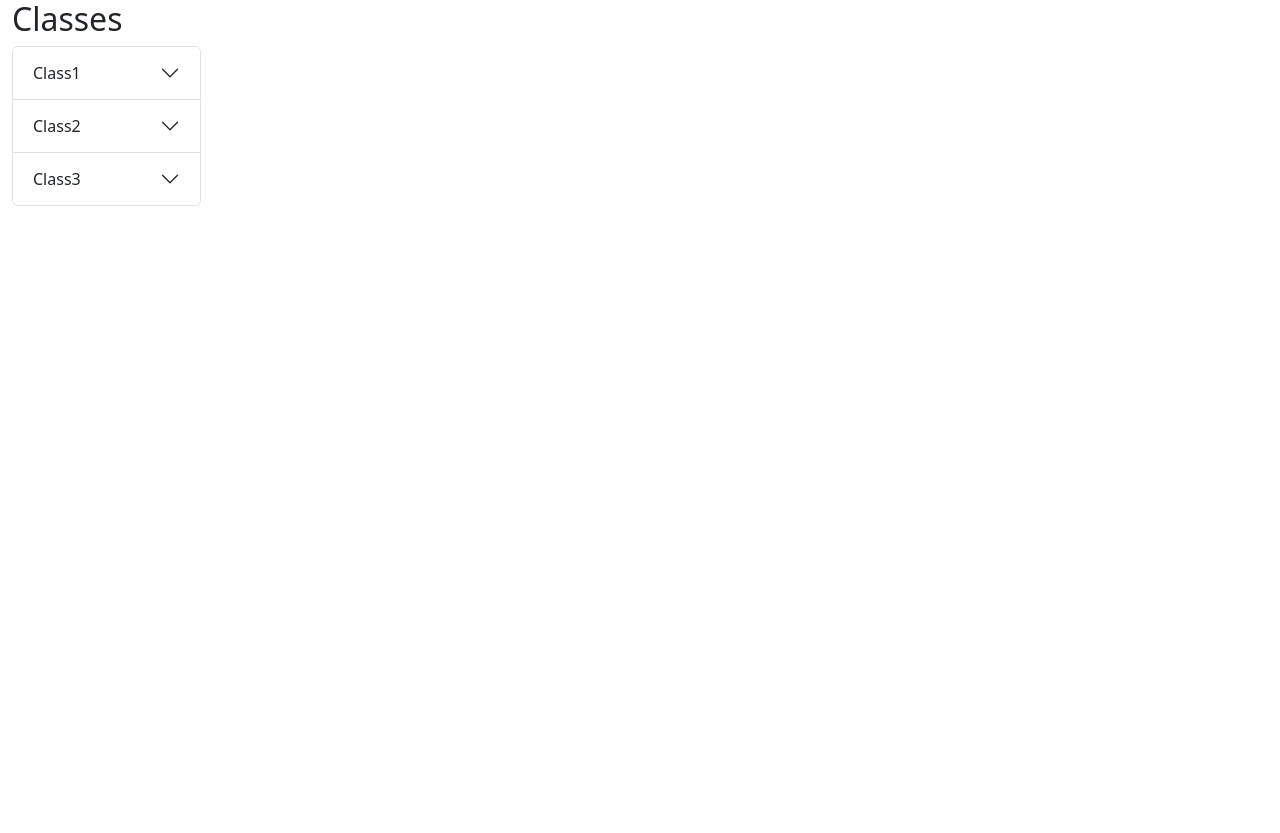
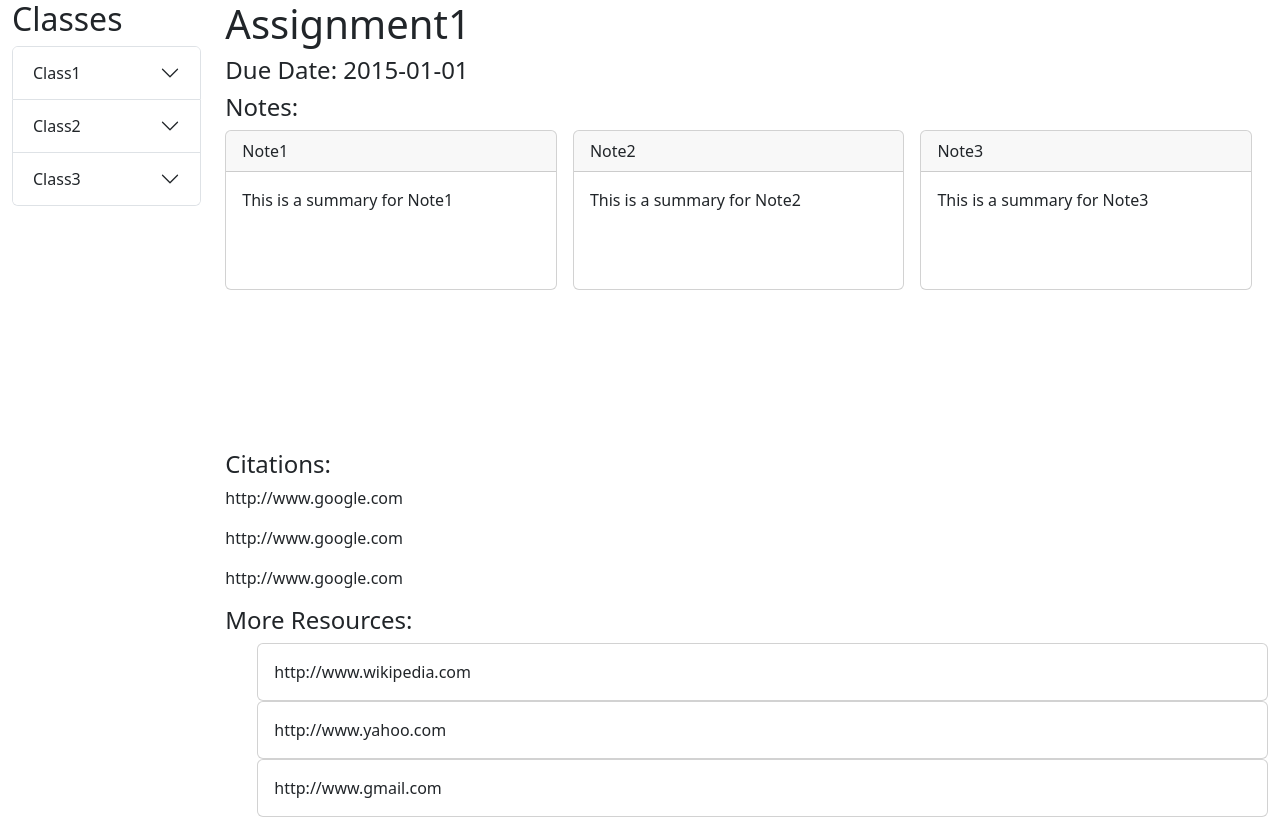
Before and after one commit to grantsweeney02/WisdomWidget, a React (Vite) app in the folder Dashboard/: page /1 in a window 1280 px wide. Before the commit the page ends 800 px from the top, so only its background shows below. Built offline with nearby package versions, Linux system fonts and the light colour scheme.

Commit message:
reorganize nav section

```diff
--- a/Dashboard/src/App.jsx
+++ b/Dashboard/src/App.jsx
@@ -2,16 +2,25 @@ import { BrowserRouter, Route, Routes } from "react-router-dom"
 import Dashboard from "./components/Dashboard"
 import dummyUser from "../dummyUser.json"
 import NoteDetails from "./components/NoteDetails"
+import ClassesSidebar from "./components/ClassesSidebar"
+import DashboardContent from "./components/DashboardContent"
 
 function App() {
 	return (
+		<>
 			<BrowserRouter>
+				<div className="container-fluid">
+					<div className="row">
+						<ClassesSidebar />
 						<Routes>
 							<Route path="/" element={<Dashboard data={dummyUser} />} />
-        <Route path="/:assignmentID" element={<Dashboard data={dummyUser} />} />
+							<Route path="/:assignmentID" element={<DashboardContent data={dummyUser} />} />
 							<Route path="/:assignmentID/:noteID" element={<NoteDetails />} />
 						</Routes>
+					</div>
+				</div>
 			</BrowserRouter>
+		</>
 	)
 }
 
--- a/Dashboard/src/components/ClassesSidebar.jsx
+++ b/Dashboard/src/components/ClassesSidebar.jsx
@@ -1,12 +1,15 @@
 import "../styles/classessidebar.css"
 import { useNavigate } from "react-router-dom";
+import dummyUser from "../../dummyUser.json"
 
-const ClassesSidebar = ({ classes, setActiveAssignment }) => {
-
+const ClassesSidebar = ({}) => {
     const navigate = useNavigate();
 
+    // fetch userdata from backend
+    const response = dummyUser
+    const classes = response.classes
+
 	const handleAssignmentChange = (assignment) => {
-		setActiveAssignment(assignment)
         navigate(`/${assignment.id}`);
 	}
 
--- a/Dashboard/src/components/Dashboard.jsx
+++ b/Dashboard/src/components/Dashboard.jsx
@@ -6,12 +6,7 @@ const Dashboard = ({ data }) => {
 	const [activeAssignment, setActiveAssignment] = useState(null)
 
 	return (
-		<div className="container-fluid">
-			<div className="row">
-				<ClassesSidebar classes={data.classes} setActiveAssignment={setActiveAssignment} />
-				<DashboardContent assignment={activeAssignment} />
-			</div>
-		</div>
+        <h1>Dashboard</h1>
 	)
 }
 
--- a/Dashboard/src/components/DashboardContent.jsx
+++ b/Dashboard/src/components/DashboardContent.jsx
@@ -1,24 +1,31 @@
-import Citations from "./Citations";
-import NoteCard from "./NoteCard";
-import URLRec from "./URLRec";
+import Citations from "./Citations"
+import NoteCard from "./NoteCard"
+import URLRec from "./URLRec"
+import dummyUser from "../../dummyUser.json"
+import { useParams } from "react-router-dom"
 
-const DashboardContent = ({ assignment }) => {
+const DashboardContent = ({}) => {
+	const { assignmentID } = useParams()
+    console.log(assignmentID)
+
+	// fetch assignment info
+    const response = dummyUser
+    const assignment = response.classes[0].assignments[assignmentID-1]
+
 	const getAllNoteUrls = (notes) => {
-        const urls = [];
+		const urls = []
 		notes.forEach((note) => {
-            urls.push(note.url);
-        });
-        return urls;
-    };
+			urls.push(note.url)
+		})
+		return urls
+	}
 
 	return (
 		<>
 			{assignment && (
 				<div className="col-10">
 					<h1>{assignment.name}</h1>
-                    {assignment.due ? (
-                        <h4>Due Date: {assignment.due}</h4>
-                    ) : null}
+					{assignment.due ? <h4>Due Date: {assignment.due}</h4> : null}
 					<h4>Notes: </h4>
 					<div className="note-card-container">
 						{assignment.notes.map((note, index) => (
@@ -29,13 +36,13 @@ const DashboardContent = ({ assignment }) => {
 					<h4>More Resources: </h4>
 					<ul>
 						{assignment.urlRecs.map((url, index) => (
-                            <URLRec url={url}/>
+							<URLRec url={url} />
 						))}
 					</ul>
 				</div>
 			)}
 		</>
-    );
-};
+	)
+}
 
-export default DashboardContent;
+export default DashboardContent
```
Lines whose indentation alone changed are shown as unchanged.
